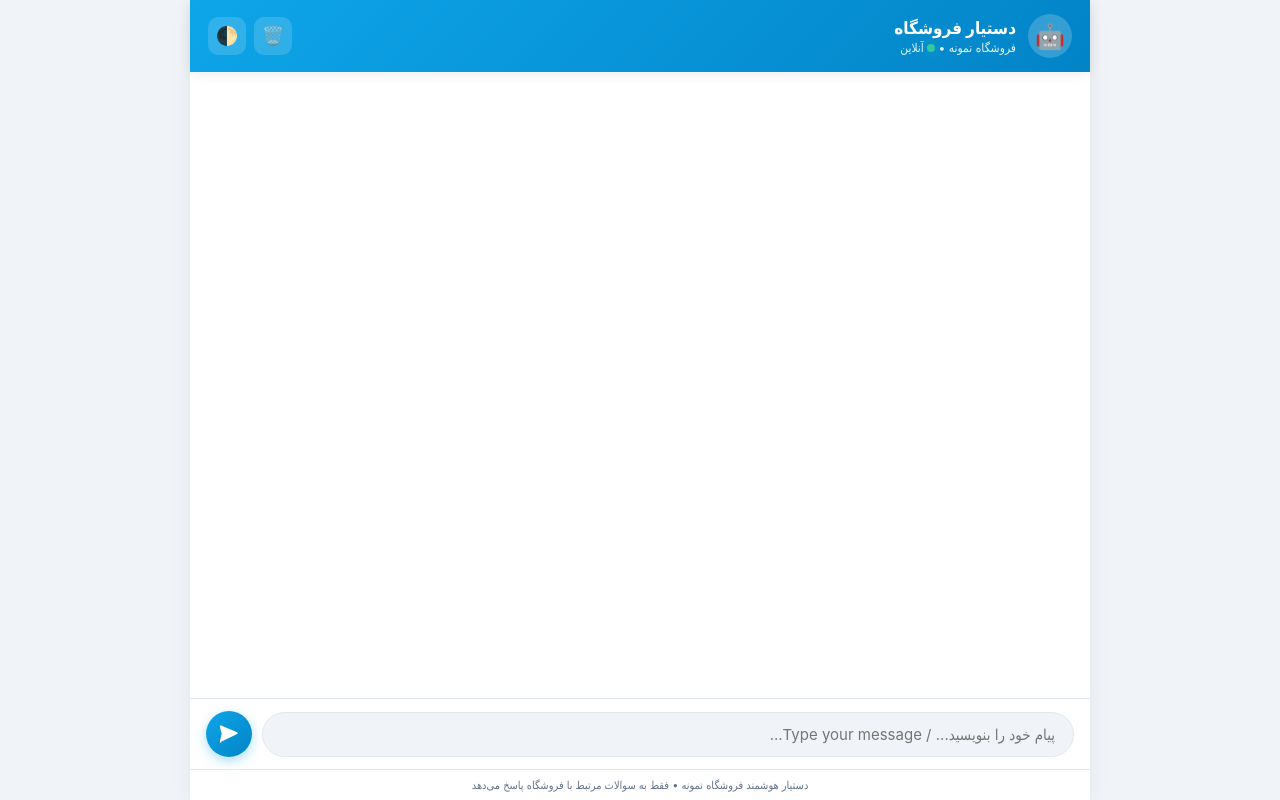
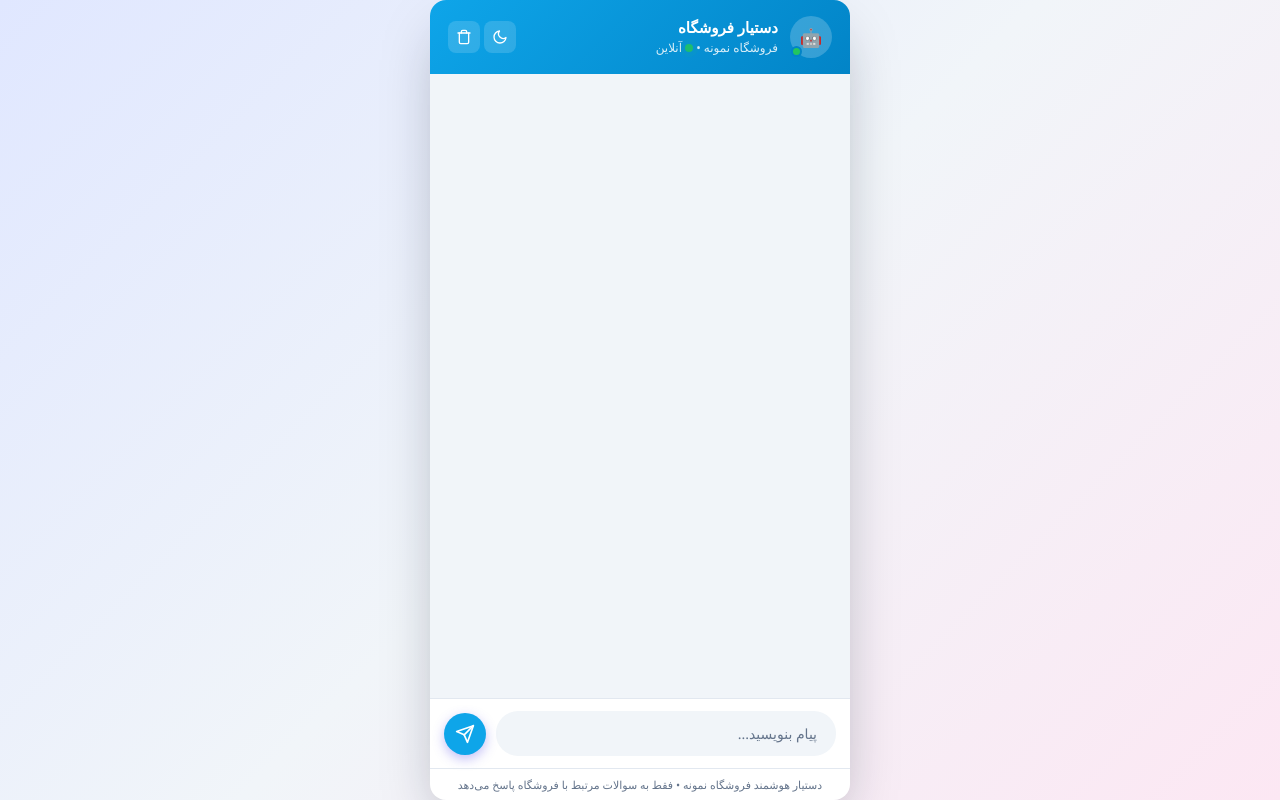
Before and after one commit to ImMrShervin/store-ai-chatbot, a Flask app: page / in a window 1280 px wide. Run offline with Flask 3, Linux system fonts and the light colour scheme; data that the repository does not hold is empty; parts of the project's set-up code (start-up, migrations or seed data) failed here and were passed over.

Commit message:
change template

```diff
--- a/static/css/style.css
+++ b/static/css/style.css
@@ -1,229 +1,338 @@
 
-* { box-sizing: border-box; margin: 0; padding: 0; }
+*, *::before, *::after { box-sizing: border-box; margin: 0; padding: 0; }
 
 :root {
-  --bg:            #f0f4f8;
-  --bg-card:       #ffffff;
-  --text:          #0f172a;
-  --text-muted:    #64748b;
-  --border:        #e2e8f0;
-  --user-bubble:   var(--primary);
-  --user-text:     #ffffff;
-  --bot-bubble:    #f1f5f9;
-  --bot-text:      #0f172a;
-  --shadow:        0 4px 20px rgba(15, 23, 42, 0.06);
-  --radius:        18px;
-  --radius-sm:     12px;
-  --font:          'Vazirmatn', -apple-system, BlinkMacSystemFont, 'Segoe UI', Roboto, Tahoma, Arial, sans-serif;
+  --primary: #4f46e5;
+  --primary-dark: #4338ca;
+  --primary-light: #eef2ff;
+  --bg: #f1f5f9;
+  --surface: #ffffff;
+  --text: #0f172a;
+  --text-muted: #64748b;
+  --border: #e2e8f0;
+  --bubble-in: #ffffff;
+  --bubble-out: #4f46e5;
+  --success: #22c55e;
+  --header-grad-1: #4f46e5;
+  --header-grad-2: #4338ca;
+  --scrollbar: #cbd5e1;
+  --date-bg: rgba(255,255,255,.7);
+  --radius: 16px;
+  --shadow-sm: 0 1px 2px rgba(15, 23, 42, .06);
+  --shadow-md: 0 10px 30px -12px rgba(15, 23, 42, .25);
+  --shadow-lg: 0 25px 60px -15px rgba(15, 23, 42, .35);
+  --body-grad: linear-gradient(135deg, #e0e7ff 0%, #f1f5f9 50%, #fce7f3 100%);
 }
 
 body.dark {
-  --bg:            #0b1120;
-  --bg-card:       #111827;
-  --text:          #e2e8f0;
-  --text-muted:    #94a3b8;
-  --border:        #1e293b;
-  --bot-bubble:    #1e293b;
-  --bot-text:      #e2e8f0;
-  --shadow:        0 4px 20px rgba(0, 0, 0, 0.4);
+  --primary: #818cf8;
+  --primary-dark: #6366f1;
+  --primary-light: #1e1b4b;
+  --bg: #0f172a;
+  --surface: #1e293b;
+  --text: #e2e8f0;
+  --text-muted: #94a3b8;
+  --border: #334155;
+  --bubble-in: #1e293b;
+  --bubble-out: #6366f1;
+  --success: #4ade80;
+  --header-grad-1: #6366f1;
+  --header-grad-2: #4f46e5;
+  --scrollbar: #475569;
+  --date-bg: rgba(30, 41, 59, .8);
+  --shadow-sm: 0 1px 2px rgba(0, 0, 0, .3);
+  --shadow-md: 0 10px 30px -12px rgba(0, 0, 0, .5);
+  --shadow-lg: 0 25px 60px -15px rgba(0, 0, 0, .6);
+  --body-grad: linear-gradient(135deg, #0f172a 0%, #1e1b4b 50%, #1e293b 100%);
 }
 
 @import url('https://cdn.jsdelivr.net/gh/rastikerdar/vazirmatn@v33.003/Vazirmatn-font-face.css');
 
 html, body {
   height: 100%;
-  font-family: var(--font);
-  background: var(--bg);
+  font-family: 'Vazirmatn', 'Segoe UI', system-ui, -apple-system, sans-serif;
+  background: var(--body-grad);
   color: var(--text);
   overflow: hidden;
-  transition: background 0.3s;
+  transition: background 0.4s ease;
 }
 
 .app-shell {
+  width: 100%;
+  max-width: 420px;
+  height: 100vh;
+  margin: 0 auto;
+  background: var(--surface);
+  border-radius: var(--radius);
+  box-shadow: var(--shadow-lg);
   display: flex;
   flex-direction: column;
-  height: 100vh;
-  max-width: 900px;
-  margin: 0 auto;
-  background: var(--bg-card);
-  box-shadow: var(--shadow);
+  overflow: hidden;
+  transition: background 0.4s ease, box-shadow 0.4s ease;
 }
 
 .chat-header {
+  background: linear-gradient(135deg, var(--header-grad-1) 0%, var(--header-grad-2) 100%);
+  color: #fff;
+  padding: 16px 18px;
   display: flex;
   align-items: center;
   justify-content: space-between;
-  padding: 14px 18px;
-  background: linear-gradient(135deg, var(--primary), var(--accent));
-  color: #fff;
-  box-shadow: 0 2px 12px rgba(0,0,0,0.08);
-  z-index: 10;
+  flex-shrink: 0;
+  transition: background 0.4s ease;
 }
+
 .header-left { display: flex; align-items: center; gap: 12px; }
+
 .avatar {
-  width: 44px; height: 44px;
+  position: relative;
+  width: 42px;
+  height: 42px;
   border-radius: 50%;
-  background: rgba(255,255,255,0.2);
-  display: grid; place-items: center;
-  font-size: 24px;
-  backdrop-filter: blur(10px);
+  background: rgba(255, 255, 255, .2);
+  display: flex;
+  align-items: center;
+  justify-content: center;
+  font-size: 18px;
+  font-weight: 700;
+  flex-shrink: 0;
+  overflow: visible;
 }
-.bot-name { font-size: 17px; font-weight: 700; }
-.store-name { font-size: 12px; opacity: 0.9; margin-top: 2px; }
+
+.avatar::after {
+  content: "";
+  position: absolute;
+  bottom: 1px;
+  left: 1px;
+  width: 11px;
+  height: 11px;
+  background: var(--success);
+  border: 2px solid var(--header-grad-2);
+  border-radius: 50%;
+  transition: background 0.4s, border-color 0.4s;
+}
+
+.bot-name { font-size: 15px; font-weight: 600; line-height: 1.3; }
+.store-name { font-size: 12px; opacity: .85; margin-top: 2px; }
+
 .online-dot {
   display: inline-block;
   width: 8px; height: 8px;
-  background: #34d399;
+  background: var(--success);
   border-radius: 50%;
-  box-shadow: 0 0 0 3px rgba(52, 211, 153, 0.3);
+  box-shadow: 0 0 0 3px rgba(34, 197, 94, 0.3);
   animation: pulse 2s infinite;
 }
+
 @keyframes pulse {
-  0%, 100% { box-shadow: 0 0 0 0 rgba(52, 211, 153, 0.5); }
-  50%      { box-shadow: 0 0 0 6px rgba(52, 211, 153, 0); }
+  0%, 100% { box-shadow: 0 0 0 0 rgba(34, 197, 94, 0.5); }
+  50%      { box-shadow: 0 0 0 6px rgba(34, 197, 94, 0); }
 }
-.header-actions { display: flex; gap: 8px; }
+
+.header-actions { display: flex; gap: 4px; }
+
 .icon-btn {
-  background: rgba(255,255,255,0.15);
-  border: none;
-  border-radius: 10px;
-  width: 38px; height: 38px;
-  color: #fff;
-  cursor: pointer;
-  font-size: 18px;
-  transition: background 0.2s, transform 0.2s;
+  width: 32px; height: 32px;
+  border: none; background: rgba(255,255,255,.15);
+  border-radius: 8px; cursor: pointer;
+  display: flex; align-items: center; justify-content: center;
+  color: #fff; transition: background .2s;
+  font-size: 16px;
 }
-.icon-btn:hover { background: rgba(255,255,255,0.25); transform: scale(1.05); }
-.icon-btn:active { transform: scale(0.95); }
+.icon-btn:hover { background: rgba(255,255,255,.3); }
+.icon-btn:active { transform: scale(.9); }
 
 .messages {
   flex: 1;
   overflow-y: auto;
-  padding: 20px 16px;
+  padding: 18px 16px;
+  background: var(--bg);
   display: flex;
   flex-direction: column;
-  gap: 12px;
+  gap: 10px;
   scroll-behavior: smooth;
+  transition: background 0.4s ease;
 }
-.messages::-webkit-scrollbar { width: 6px; }
-.messages::-webkit-scrollbar-thumb { background: var(--border); border-radius: 3px; }
+
+.messages::-webkit-scrollbar { width: 5px; }
+.messages::-webkit-scrollbar-thumb { background: var(--scrollbar); border-radius: 10px; transition: background 0.4s; }
+.messages::-webkit-scrollbar-track { background: transparent; }
+
+.date-divider {
+  display: flex;
+  align-items: center;
+  justify-content: center;
+  margin: 6px 0;
+}
+.date-divider span {
+  font-size: 11px;
+  color: var(--text-muted);
+  background: var(--date-bg);
+  padding: 3px 12px;
+  border-radius: 20px;
+  backdrop-filter: blur(4px);
+  transition: background 0.4s, color 0.4s;
+}
 
 .msg {
-  max-width: 78%;
-  padding: 12px 16px;
-  border-radius: var(--radius);
-  line-height: 1.65;
-  font-size: 15px;
+  display: flex;
+  flex-direction: column;
+  max-width: 80%;
+  animation: fadeIn 0.3s ease;
+}
+
+.msg.user {
+  align-self: flex-start;
+  align-items: flex-start;
+}
+
+.msg.bot {
+  align-self: flex-end;
+  align-items: flex-end;
+}
+
+.bubble {
+  padding: 10px 14px;
+  border-radius: 16px;
+  font-size: 14px;
+  line-height: 1.5;
   word-wrap: break-word;
-  animation: fadeInUp 0.3s ease-out;
+  position: relative;
   white-space: pre-wrap;
+  transition: background 0.4s, color 0.4s, box-shadow 0.4s;
 }
-.msg.user {
-  background: var(--user-bubble);
-  color: var(--user-text);
-  align-self: flex-start;
-  border-bottom-right-radius: 4px;
+
+.msg.user .bubble {
+  background: var(--bubble-in);
+  color: var(--text);
+  border-bottom-left-radius: 5px;
+  box-shadow: var(--shadow-sm);
 }
-.msg.bot {
-  background: var(--bot-bubble);
-  color: var(--bot-text);
-  align-self: flex-end;
-  border-bottom-left-radius: 4px;
-  border: 1px solid var(--border);
+
+.msg.bot .bubble {
+  background: var(--bubble-out);
+  color: #fff;
+  border-bottom-right-radius: 5px;
 }
-.msg .time {
-  display: block;
-  font-size: 11px;
-  opacity: 0.6;
-  margin-top: 6px;
+
+.meta {
+  font-size: 10px;
+  color: var(--text-muted);
+  margin-top: 4px;
+  padding: 0 4px;
+  display: flex;
+  align-items: center;
+  gap: 4px;
+  transition: color 0.4s;
 }
-.msg.bot .time { text-align: right; }
-.msg.user .time { text-align: left; }
 
 .msg.ltr { direction: ltr; text-align: left; }
 
-@keyframes fadeInUp {
+@keyframes fadeIn {
   from { opacity: 0; transform: translateY(8px); }
-  to   { opacity: 1; transform: translateY(0); }
+  to { opacity: 1; transform: translateY(0); }
 }
 
-.msg strong { font-weight: 700; }
-.msg em { font-style: italic; }
-.msg code {
+.msg .bubble strong { font-weight: 700; }
+.msg .bubble em { font-style: italic; }
+.msg .bubble code {
   background: rgba(0,0,0,0.08);
   padding: 2px 6px;
   border-radius: 4px;
   font-family: 'Fira Code', monospace;
   font-size: 0.9em;
 }
-.msg ul, .msg ol { margin: 6px 20px; }
+.msg .bubble ul, .msg .bubble ol { margin: 6px 20px; }
 
 .typing {
-  align-self: flex-end;
-  margin: 0 16px 8px 16px;
-  padding: 12px 18px;
-  background: var(--bot-bubble);
-  border: 1px solid var(--border);
-  border-radius: var(--radius);
-  border-bottom-left-radius: 4px;
+  align-self: flex-start;
+  margin: 0;
+  padding: 0;
+  background: transparent;
+  border: none;
   display: inline-flex;
-  gap: 5px;
+  gap: 0;
   width: fit-content;
 }
+
 .typing.hidden { display: none; }
-.typing span {
-  width: 8px; height: 8px;
+
+.typing .bubble {
+  display: flex;
+  gap: 4px;
+  align-items: center;
+  padding: 12px 16px;
+  background: var(--bubble-in);
+  box-shadow: var(--shadow-sm);
+}
+
+.typing .dot {
+  width: 7px; height: 7px;
   background: var(--text-muted);
   border-radius: 50%;
-  animation: bounce 1.4s infinite ease-in-out;
+  animation: bounce 1.4s infinite ease-in-out both;
+  transition: background 0.4s;
 }
-.typing span:nth-child(2) { animation-delay: 0.16s; }
-.typing span:nth-child(3) { animation-delay: 0.32s; }
+.typing .dot:nth-child(1) { animation-delay: -.32s; }
+.typing .dot:nth-child(2) { animation-delay: -.16s; }
+
 @keyframes bounce {
-  0%, 80%, 100% { transform: scale(0.6); opacity: 0.5; }
-  40%           { transform: scale(1);   opacity: 1; }
+  0%, 80%, 100% { transform: scale(0); }
+  40% { transform: scale(1); }
 }
 
 .composer {
+  flex-shrink: 0;
+  padding: 12px 14px;
+  background: var(--surface);
+  border-top: 1px solid var(--border);
   display: flex;
-  align-items: flex-end;
+  align-items: center;
   gap: 10px;
-  padding: 12px 16px;
-  background: var(--bg-card);
-  border-top: 1px solid var(--border);
+  transition: background 0.4s, border-color 0.4s;
 }
+
 .composer textarea {
   flex: 1;
-  border: 1px solid var(--border);
   background: var(--bg);
-  color: var(--text);
-  border-radius: 24px;
+  border-radius: 22px;
+  border: 1px solid transparent;
+  display: flex;
+  align-items: center;
   padding: 12px 18px;
   font: inherit;
-  font-size: 15px;
+  font-size: 14px;
+  color: var(--text);
   resize: none;
   max-height: 140px;
   outline: none;
-  transition: border-color 0.2s, box-shadow 0.2s;
+  transition: border-color 0.2s, background 0.4s;
 }
+
 .composer textarea:focus {
   border-color: var(--primary);
-  box-shadow: 0 0 0 3px rgba(14, 165, 233, 0.15);
+  background: var(--surface);
 }
+
+.composer textarea::placeholder { color: var(--text-muted); }
+
 #sendBtn {
-  background: linear-gradient(135deg, var(--primary), var(--accent));
+  width: 42px; height: 42px;
+  border: none;
+  background: var(--primary);
   color: #fff;
-  border: none;
   border-radius: 50%;
-  width: 46px; height: 46px;
-  display: grid; place-items: center;
   cursor: pointer;
-  transition: transform 0.15s, box-shadow 0.15s;
-  box-shadow: 0 4px 12px rgba(14, 165, 233, 0.35);
+  display: flex; align-items: center; justify-content: center;
+  flex-shrink: 0;
+  transition: background 0.2s, transform 0.15s;
+  box-shadow: 0 4px 12px rgba(79, 70, 229, 0.35);
 }
-#sendBtn:hover:not(:disabled) { transform: translateY(-2px); }
-#sendBtn:active { transform: scale(0.95); }
+
+#sendBtn:hover:not(:disabled) { background: var(--primary-dark); }
+#sendBtn:active { transform: scale(.88); }
 #sendBtn:disabled { opacity: 0.5; cursor: not-allowed; box-shadow: none; }
+#sendBtn svg { width: 20px; height: 20px; }
 
 .footer {
   text-align: center;
@@ -231,10 +340,16 @@ html, body {
   color: var(--text-muted);
   padding: 8px;
   border-top: 1px solid var(--border);
+  transition: background 0.4s, border-color 0.4s, color 0.4s;
 }
 
-@media (max-width: 640px) {
-  .msg { max-width: 88%; font-size: 14.5px; }
-  .bot-name { font-size: 15px; }
-  .avatar { width: 38px; height: 38px; font-size: 20px; }
+@media (max-width: 480px) {
+  .app-shell {
+    max-width: 100%;
+    height: 100vh;
+    border-radius: 0;
+  }
+  .msg { max-width: 88%; font-size: 13.5px; }
+  .bot-name { font-size: 14px; }
+  .avatar { width: 38px; height: 38px; font-size: 16px; }
 }
--- a/static/js/chat.js
+++ b/static/js/chat.js
@@ -50,7 +50,17 @@ const appendMessage = (role, content) => {
   const wrap = document.createElement('div');
   wrap.className = `msg ${role === 'user' ? 'user' : 'bot'}`;
   if (isLTR(content)) wrap.classList.add('ltr');
-  wrap.innerHTML = `${mdRender(content)}<span class="time">${time()}</span>`;
+
+  const bubble = document.createElement('div');
+  bubble.className = 'bubble';
+  bubble.innerHTML = mdRender(content);
+
+  const meta = document.createElement('div');
+  meta.className = 'meta';
+  meta.textContent = time();
+
+  wrap.appendChild(bubble);
+  wrap.appendChild(meta);
   els.messages.appendChild(wrap);
   scrollBottom();
 };
--- a/templates/index.html
+++ b/templates/index.html
@@ -9,8 +9,16 @@
   <link rel="stylesheet" href="{{ url_for('static', filename='css/style.css') }}" />
   <style>
     :root {
-      --primary: {{ store.chatbot_settings.primary_color or '#0ea5e9' }};
-      --accent:  {{ store.chatbot_settings.accent_color  or '#0284c7' }};
+      --primary: {{ store.chatbot_settings.primary_color or '#4f46e5' }};
+      --primary-dark: {{ store.chatbot_settings.accent_color or '#4338ca' }};
+      --header-grad-1: {{ store.chatbot_settings.primary_color or '#4f46e5' }};
+      --header-grad-2: {{ store.chatbot_settings.accent_color or '#4338ca' }};
+    }
+    body.dark {
+      --primary: {{ store.chatbot_settings.primary_color or '#818cf8' }};
+      --primary-dark: {{ store.chatbot_settings.accent_color or '#6366f1' }};
+      --header-grad-1: {{ store.chatbot_settings.primary_color or '#6366f1' }};
+      --header-grad-2: {{ store.chatbot_settings.accent_color or '#4f46e5' }};
     }
   </style>
 </head>
@@ -25,29 +33,35 @@
         </div>
       </div>
       <div class="header-actions">
-        <button id="clearBtn" title="پاک کردن گفتگو" class="icon-btn" aria-label="Clear">🗑️</button>
-        <button id="themeBtn" title="تغییر تم" class="icon-btn" aria-label="Theme">🌓</button>
+        <button id="themeBtn" title="تغییر تم" class="icon-btn" aria-label="Theme">
+          <svg width="16" height="16" viewBox="0 0 24 24" fill="none" stroke="currentColor" stroke-width="2" stroke-linecap="round" stroke-linejoin="round"><path d="M21 12.79A9 9 0 1 1 11.21 3 7 7 0 0 0 21 12.79z"/></svg>
+        </button>
+        <button id="clearBtn" title="پاک کردن گفتگو" class="icon-btn" aria-label="Clear">
+          <svg width="16" height="16" viewBox="0 0 24 24" fill="none" stroke="currentColor" stroke-width="2" stroke-linecap="round" stroke-linejoin="round"><polyline points="3 6 5 6 21 6"/><path d="M19 6v14a2 2 0 0 1-2 2H7a2 2 0 0 1-2-2V6m3 0V4a2 2 0 0 1 2-2h4a2 2 0 0 1 2 2v2"/></svg>
+        </button>
       </div>
     </header>
 
     <main id="messages" class="messages" aria-live="polite"></main>
 
     <div id="typing" class="typing hidden">
-      <span></span><span></span><span></span>
+      <div class="bubble">
+        <span class="dot"></span>
+        <span class="dot"></span>
+        <span class="dot"></span>
+      </div>
     </div>
 
     <form id="composer" class="composer" autocomplete="off">
       <textarea
         id="input"
         rows="1"
-        placeholder="پیام خود را بنویسید... / Type your message..."
+        placeholder="پیام بنویسید..."
         aria-label="Message input"
         required
       ></textarea>
       <button id="sendBtn" type="submit" aria-label="Send">
-        <svg xmlns="http://www.w3.org/2000/svg" viewBox="0 0 24 24" fill="currentColor" width="22" height="22">
-          <path d="M3.4 20.4l17.45-8.4a1 1 0 0 0 0-1.8L3.4 2.6a1 1 0 0 0-1.4 1.16L4 12l-2 8.24a1 1 0 0 0 1.4 1.16z"/>
-        </svg>
+        <svg viewBox="0 0 24 24" fill="none" stroke="currentColor" stroke-width="2" stroke-linecap="round" stroke-linejoin="round"><line x1="22" y1="2" x2="11" y2="13"/><polygon points="22 2 15 22 11 13 2 9 22 2"/></svg>
       </button>
     </form>
 
```
Also changed, not shown: README.md, data/chatbot.db, 1 other file.
